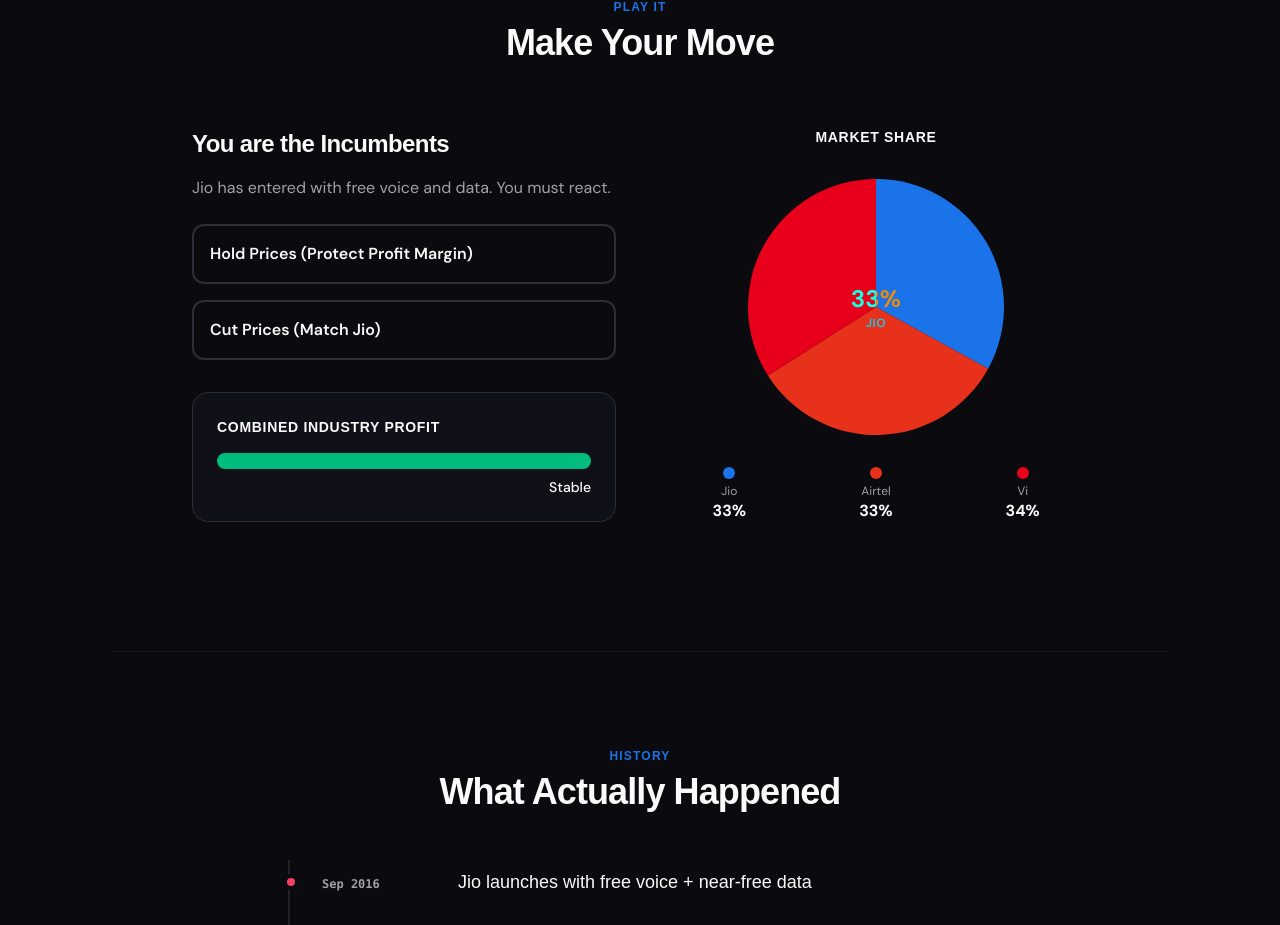
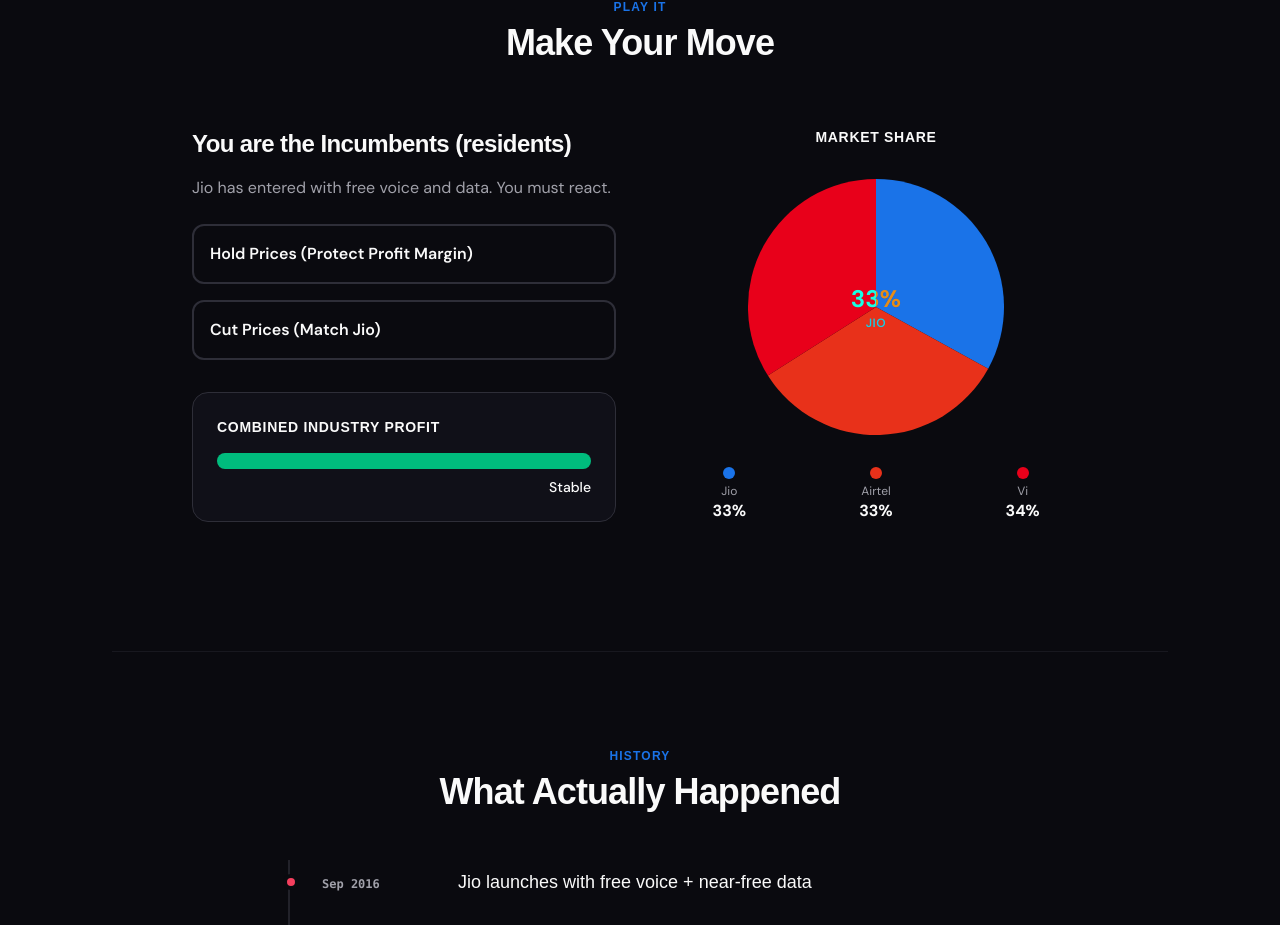
Before and after one commit to mokshinfection/Game_theory_assignment, a React (Vite) app: page /scenario/telecom in a window 1280 px wide. Shown: the part 1396-2321 px from the top of the page. Built offline with nearby package versions, Linux system fonts and the light colour scheme; a web font is replaced by a local one.

Commit message:
Update TelecomWidget.tsx

```diff
--- a/src/components/widgets/TelecomWidget.tsx
+++ b/src/components/widgets/TelecomWidget.tsx
@@ -40,7 +40,7 @@
         {/* Left: Interactive Controls */}
         <div className="space-y-8">
           <div>
-            <h3 className="font-serif text-2xl font-bold mb-4">You are the Incumbents</h3>
+            <h3 className="font-serif text-2xl font-bold mb-4">You are the Incumbents (residents) </h3>
             <p className="text-muted-foreground mb-6">Jio has entered with free voice and data. You must react.</p>
             <div className="flex flex-col gap-4">
               <button
```
